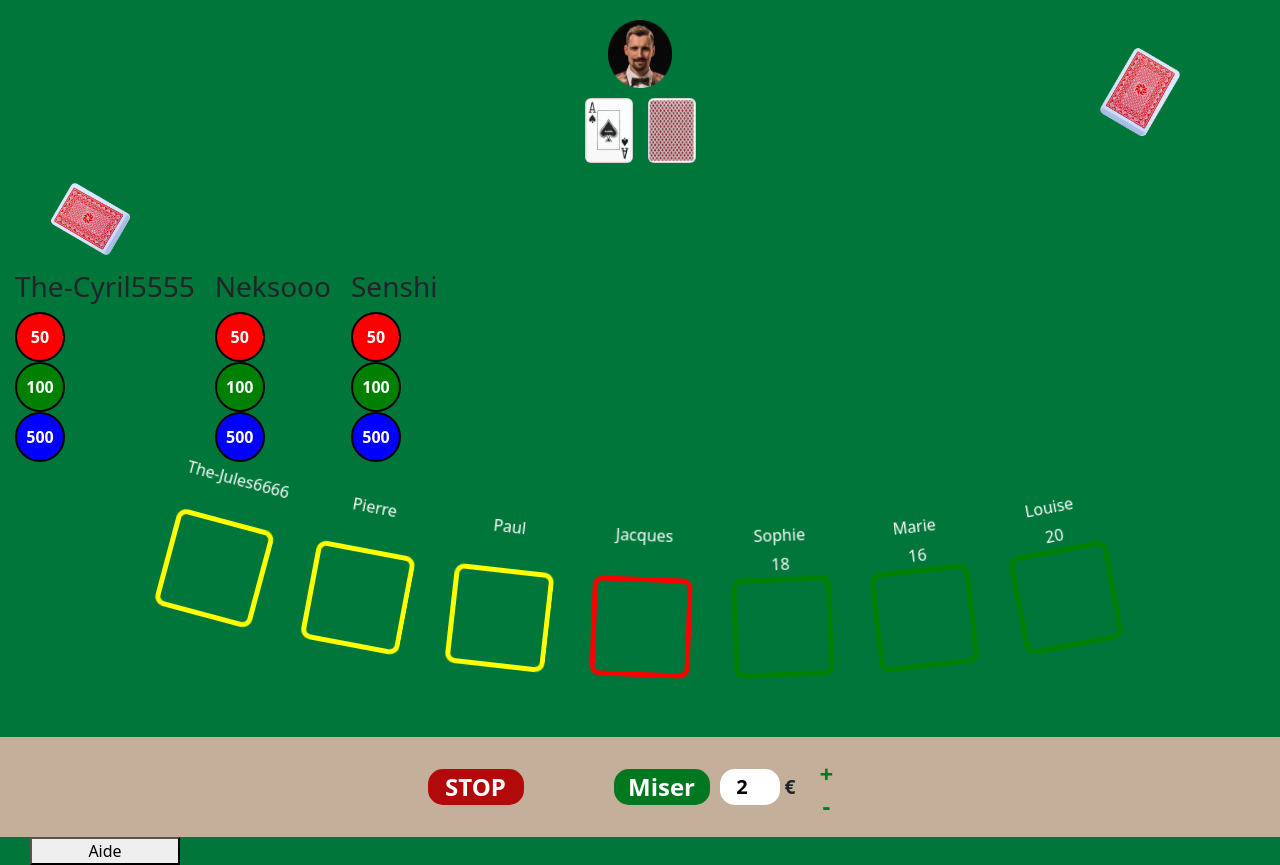
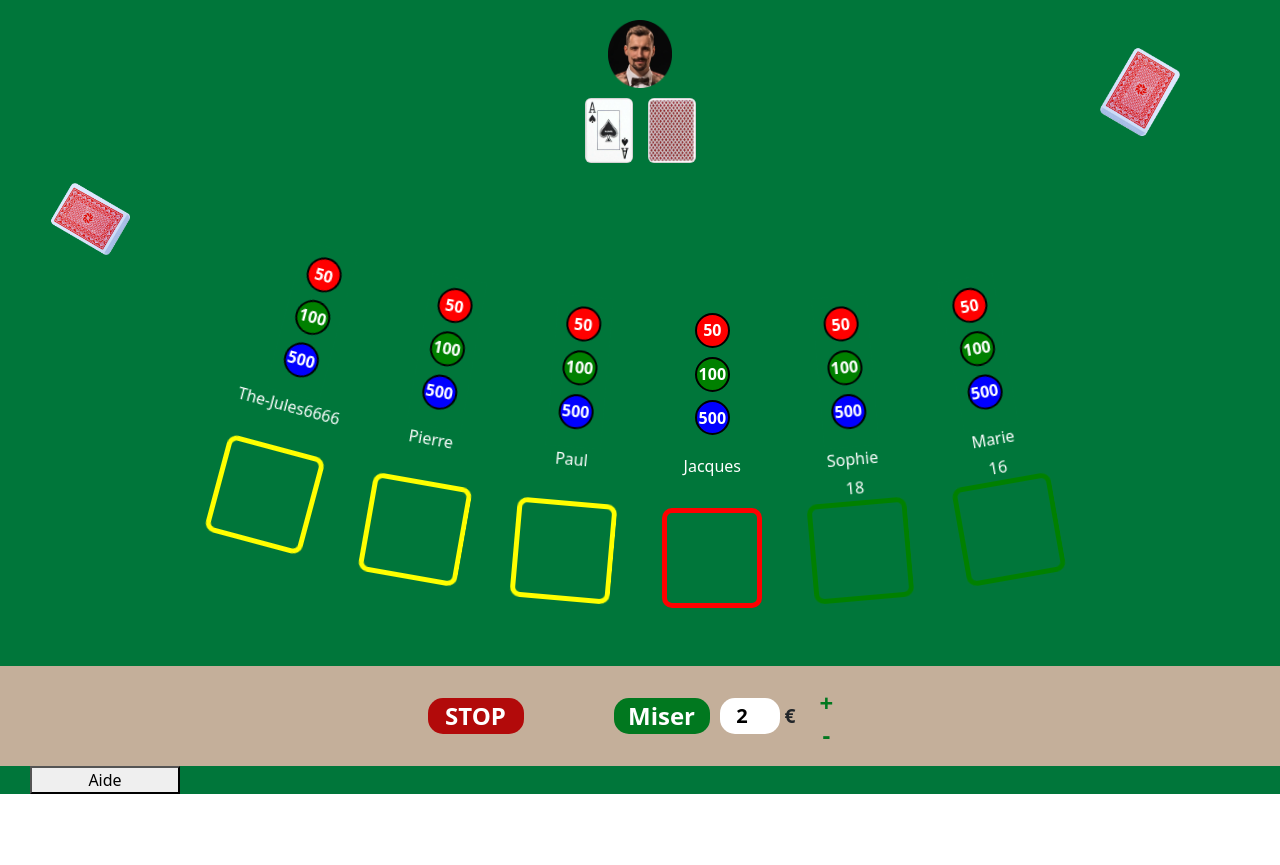
Before and after one commit to LDDW/APP_BLACKJACK, a React (Create React App) app in the folder src_front/: page /game in a window 1280 px wide. After the commit the page ends 800 px from the top, so only its background shows below. Built offline with nearby package versions, Linux system fonts and the light colour scheme; no server answers.

Commit message:
move chipzone in playerzone

```diff
--- a/src_front/src/components/chip/Chip.css
+++ b/src_front/src/components/chip/Chip.css
@@ -1,8 +1,9 @@
 .chip {
-    width: 50px;
-    height: 50px;
+    width: 35px;
+    height: 35px;
     border-radius: 50%;
     display: flex;
+    margin-bottom: 25%;
     justify-content: center;
     align-items: center;
     border: 2px solid black;
--- a/src_front/src/components/chipZone/ChipZone.css
+++ b/src_front/src/components/chipZone/ChipZone.css
@@ -1,9 +1,6 @@
 .chip-zone {
   display: flex;
-  /* width: 300px; */
   background-color: #00763a;
-  /* color: #fff; */
-  padding: 5px;
 }
 
 .chip-container {
--- a/src_front/src/components/chipZone/ChipZone.tsx
+++ b/src_front/src/components/chipZone/ChipZone.tsx
@@ -2,28 +2,16 @@ import React from 'react';
 import './ChipZone.css';
 import Chip from '../chip/Chip';
 
-interface Player {
-    id: number;
-    pseudo: string;
-}
-
-interface ChipZoneProps {
-    players: Player[];
-}
-
-const ChipZone: React.FC<ChipZoneProps> = ({ players }) => {
+const ChipZone = () => {
     return (
         <div className="chip-zone">
-            {players.map((player, index) => (
-                <div className="chip-container" key={player.id}>
-                    <h3>{player.pseudo}</h3>
-                    <div>
-                        <Chip value={50} color="red" />
-                        <Chip value={100} color="green" />
-                        <Chip value={500} color="blue" />
-                    </div>
+            <div className="chip-container">
+                <div>
+                    <Chip value={50} color="red"/>
+                    <Chip value={100} color="green"/>
+                    <Chip value={500} color="blue"/>
                 </div>
-            ))}
+            </div>
         </div>
     );
 };
--- a/src_front/src/components/game/Game.tsx
+++ b/src_front/src/components/game/Game.tsx
@@ -7,32 +7,24 @@ import RuleZone from "../ruleZone/RuleZone";
 import PlayerZone from "../playerZone/PlayerZone";
 import BetZone from '../betZone/BetZone';
 
-// Récupération du noms/ids des joueurs passé en props de ChipZone
-const players = [
-    { id: 1, 'pseudo': 'The-Cyril5555' },
-    { id: 2, 'pseudo': 'Neksooo' },
-    { id: 3, 'pseudo': 'Senshi' },
-];
-const playerNames = ["The-Jules6666", "Pierre", "Paul", "Jacques", "Sophie", "Marie", "Louise"];
+const playerNames = ["The-Jules6666", "Pierre", "Paul", "Jacques", "Sophie", "Marie"];
 // Récupération du status du joueur passé en props de PlayerZone
 const playerStatuses = ["not-played", "not-played", "not-played", "playing", "played", "played", "played"]; // Exemple de statuts
 // Récupération des valeurs des cartes
 const cardValues = [10, 20, 15, 0, 18, 16, 20];
 
 const Game = () => {
-    return(
-            <div className="App" >
-                <header className="App-header">
-                    <DealerZone />
-                    <DiscardPileZone />
-
-                    <ChipZone players={players}/>
-                    <PlayerZone playerNames={playerNames} playerStatuses={playerStatuses} cardValues={cardValues}/>
-                    <BetZone minValue={2} />
-                    <RuleZone />
-                </header>
-            </div>
-        )
+    return (
+        <div className="App">
+            <header className="App-header">
+                <DealerZone/>
+                <DiscardPileZone/>
+                <PlayerZone playerNames={playerNames} playerStatuses={playerStatuses} cardValues={cardValues}/>
+                <BetZone minValue={2}/>
+                <RuleZone/>
+            </header>
+        </div>
+    )
 }
 
 export default Game;
--- a/src_front/src/components/playerZone/PlayerZone.tsx
+++ b/src_front/src/components/playerZone/PlayerZone.tsx
@@ -1,5 +1,6 @@
 import React from 'react';
 import './PlayerZone.css';
+import ChipZone from "../chipZone/ChipZone";
 
 interface PlayerZoneProps {
   playerNames: string[];
@@ -38,6 +39,7 @@ const PlayerZone: React.FC<PlayerZoneProps> = ({ playerNames, playerStatuses, ca
             transform: `rotate(${calculateRotation(index)}deg)`,
           }}
         >
+          <ChipZone/>
           <div className="playerName">{playerName}</div>
           <div className={`cardValue ${playerStatuses[index] !== 'played' ? 'empty' : ''}`}>{playerStatuses[index] === 'played' ? cardValues[index] : ''}</div>
           <div className={`rectangle rectangle-${playerStatuses[index]}`}></div>
```
